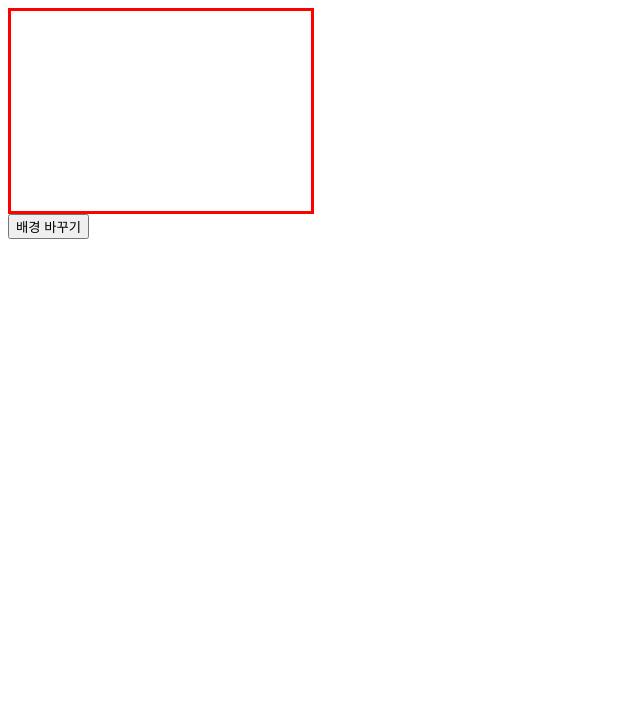
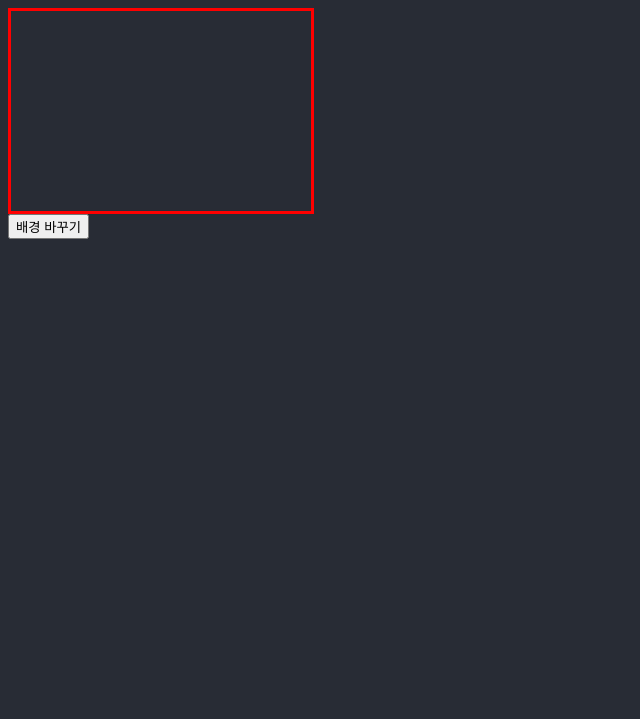
Before and after one commit to sonicce99/learn-CSR-SSR, a plain HTML site: page csr/index.html in a window 1280 px wide. Shown: the part 81-800 px from the top of the page, without its empty margins (0-640 px from the left). Drawn offline with Linux system fonts and the dark colour scheme.

Commit message:
docs : Dark-mode style 추가

```diff
--- a/csr/style.css
+++ b/csr/style.css
@@ -1,4 +1,6 @@
-#root {
-  background-color: white;
-  color: black;
+@media (prefers-color-scheme: dark) {
+  body {
+    background: #282c35;
+    color: #ffffff;
+  }
 }
```
